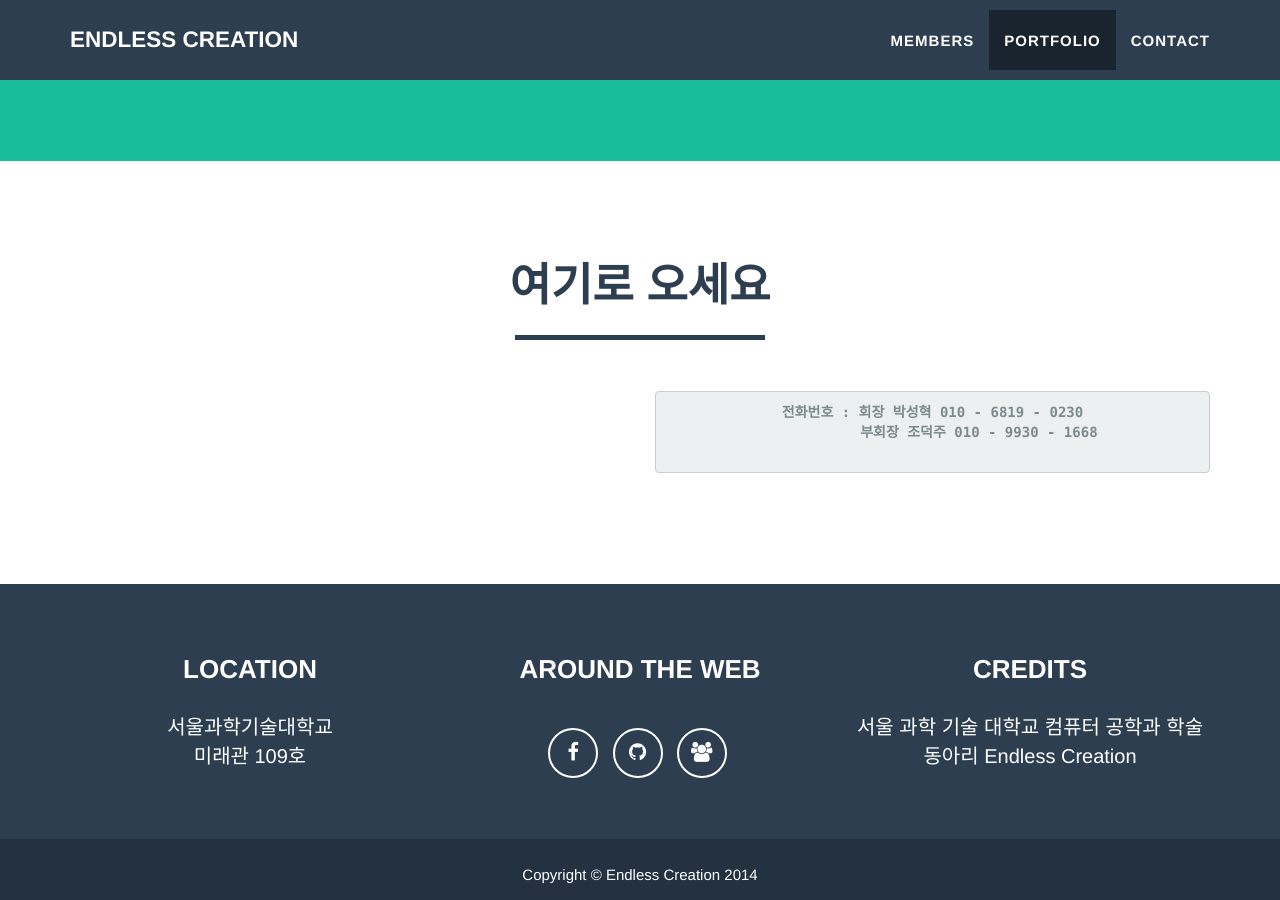
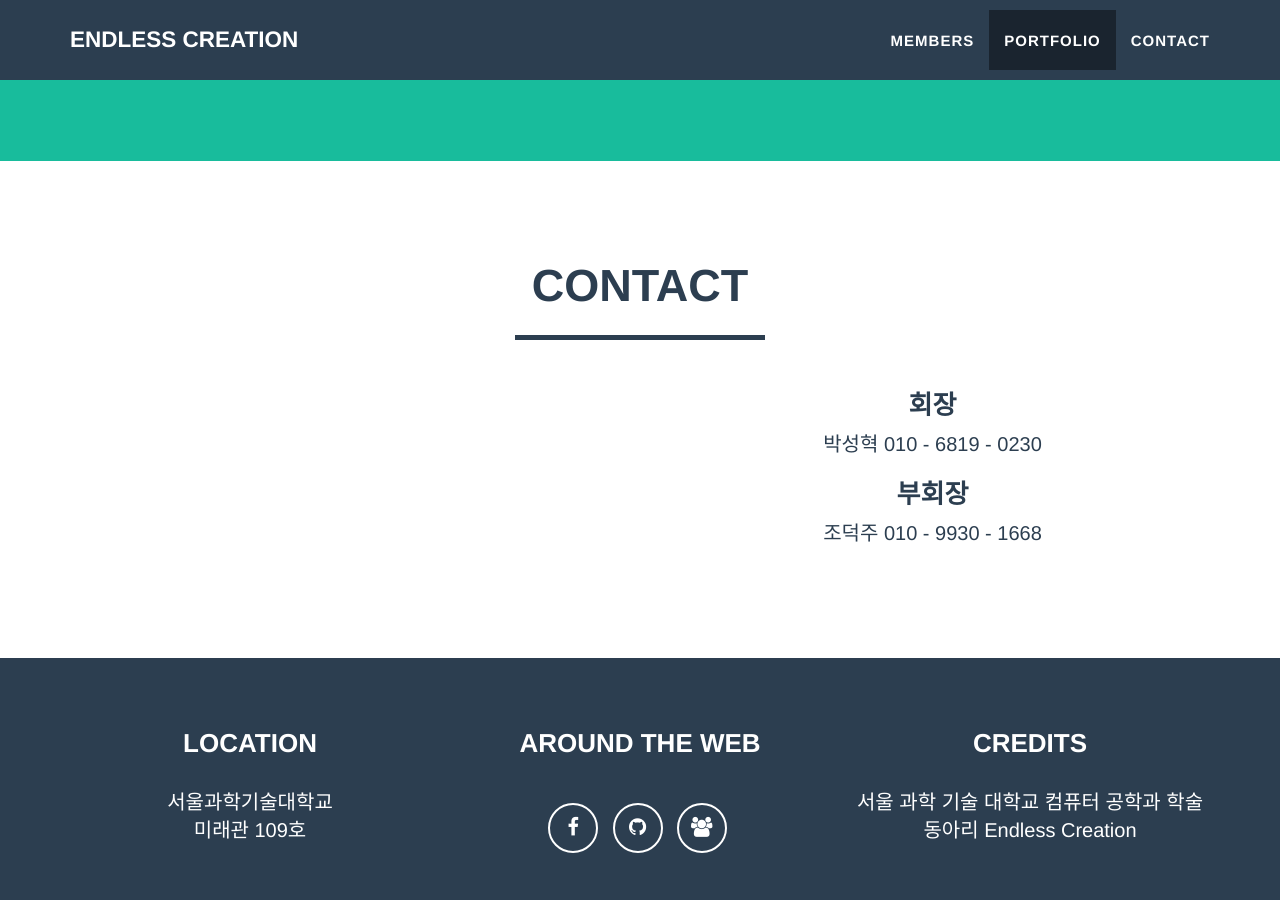
Before and after one commit to ec2014e/ec2014e.github.com, a Jekyll site: the page built from index.html, in a window 1280 px wide and 900 px high, scrolled down 3631 px. Built offline with Jekyll 4.4.1, drawn with Linux system fonts in a browser that asks for light colours; some web fonts are replaced.

Commit message:
contact 수정

```diff
--- a/_includes/contact.html
+++ b/_includes/contact.html
@@ -3,7 +3,7 @@
         <div class="container">
             <div class="row">
                 <div class="col-lg-12 text-center">
-                    <h2>여기로 오세요</h2>
+                    <h2>CONTACT</h2>
                     <hr class="star-primary">
                     <!-- <img class="full-width" src="http://maps.googleapis.com/maps/api/staticmap?center=37.629279,127.081541&zoom=17&size=1280x480&markers=color:red%7C37.629479,127.081541&markers=size:tiny&sensor=false"> -->
                     <div class="row">
@@ -12,10 +12,10 @@
                         </div>
                         <div class="col-lg-6">
                             <!-- 박성혁, 조덕주 전화번 -->
-                            <h3>
-                            <pre>전화번호 : 회장 박성혁 010 - 6819 - 0230<br>           부회장 조덕주 010 - 9930 - 1668
-                            </pre>
-                            </h3>
+                            <h3>회장</h3>
+                            <p>박성혁 010 - 6819 - 0230<p>
+                            <h3>부회장</h3>
+                            <p>조덕주 010 - 9930 - 1668</p>
                         </div>
                     </div>
                 </div>
```
